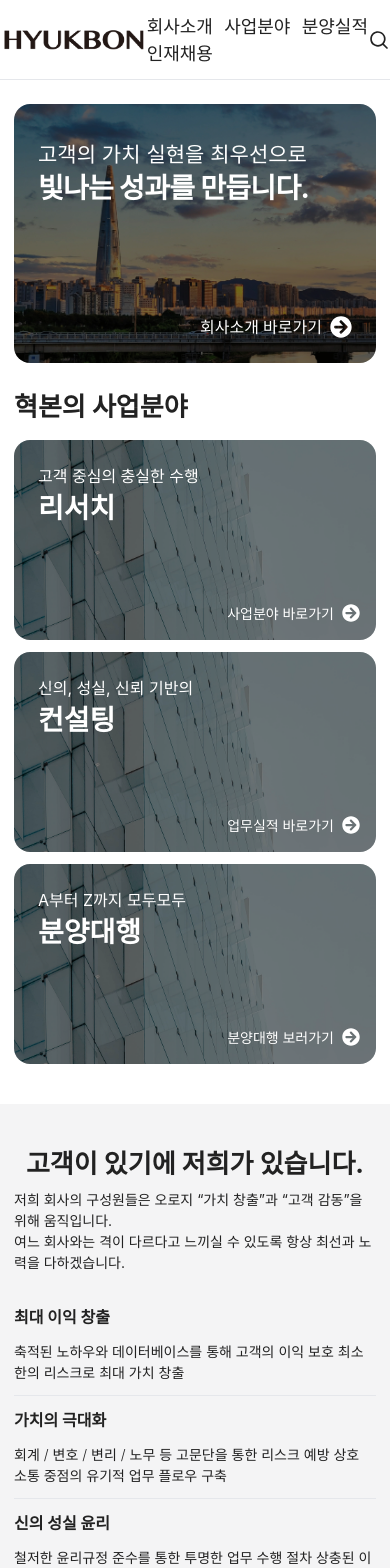
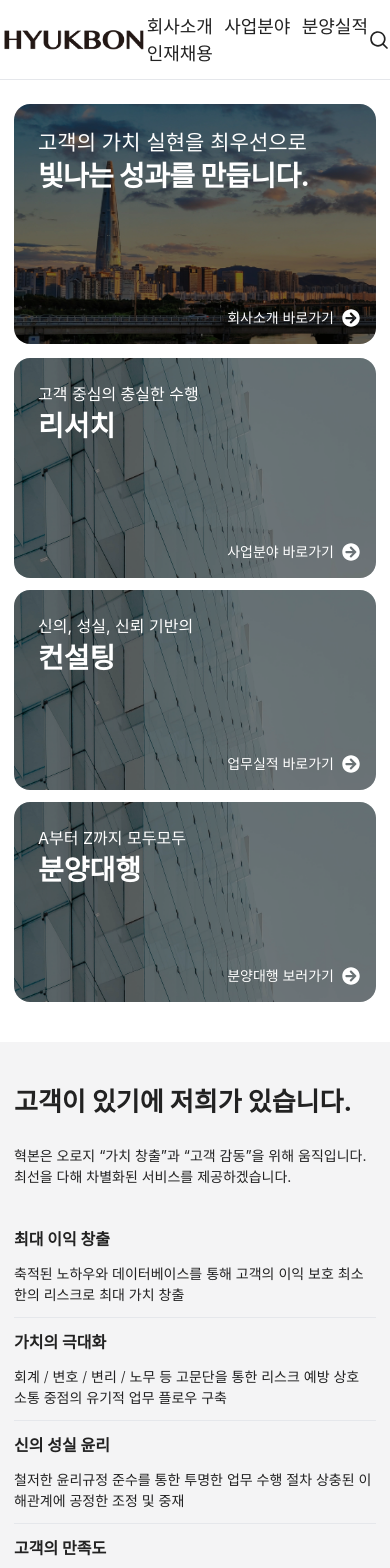
Before and after one commit to ekankr2/hyukbon, a Next.js app: page / in a window 390 px wide. Shown: the top 1568 px of the page. Built offline with nearby package versions, Linux system fonts and the light colour scheme; a web font is replaced by a local one.

Commit message:
고객이 있기에...

```diff
--- a/app/page.tsx
+++ b/app/page.tsx
@@ -9,7 +9,7 @@ export default function Home() {
       <div className="w-full max-w-[384px] md:w-[712px] lg:w-[948px] xl:w-[1316px] md:max-w-none mx-auto text-26 md:text-30">
         <section className="pt-6 md:pt-8 lg:pt-4 group select-none text-white">
           <div className="rounded-2xl overflow-hidden relative lg:h-[486px] xl:h-[621px]">
-            <div className="absolute top-7 lg:top-12 lg:left-10 xl:left-12 left-6 md:left-8 z-10 text-28">
+            <div className="absolute top-4 md:top-7 lg:top-12 lg:left-10 xl:left-12 left-6 md:left-8 z-10 text-28">
               <p className="text-21 md:text-28 inline-block">
                 고객의 가치 실현을 최우선으로
               </p>
@@ -20,7 +20,7 @@ export default function Home() {
             <Image
               src="/메인이미지-small.jpg"
               alt="main_image"
-              className="brightness-50 md:hidden group-hover:brightness-100 main-duration-300 "
+              className="brightness-50 md:hidden h-[240px] group-hover:brightness-100 main-duration-300 "
               height={740}
               width={1316}
             />
@@ -31,21 +31,20 @@ export default function Home() {
               height={740}
               width={1316}
             />
-            <div className="absolute text-16 lg:text-22 font-medium bottom-6 lg:bottom-9 xl:bottom-10 lg:right-10 right-6 flex justify-between flex-row items-center">
+            <div className="absolute text-14 lg:text-22 font-medium bottom-4 md:bottom-6 lg:bottom-9 xl:bottom-10 lg:right-10 right-4  md:right-6 flex justify-between flex-row items-center">
               <Link href="/about" className="pr-2">
                 회사소개 바로가기
               </Link>
-              <span className="text-22">
+              <span className="text-18 md:text-22">
                 <FaArrowCircleRight />
               </span>
             </div>
           </div>
         </section>
-        <section className="pt-6 md:pt-0">
-          <h2 className="md:hidden">혁본의 사업분야</h2>
+        <section className="">
           <div className="pt-3.5 md:pt-2.5 lg:pt-4  text-white">
             <ul className="flex flex-wrap flex-col md:flex-row justify-between select-none">
-              <li className="bg-gray-100 group rounded-2xl text-16 overflow-hidden w-full h-[200px] md:h-[231px] relative md:w-[32.5%]">
+              <li className="bg-gray-100 group rounded-2xl text-16 overflow-hidden w-full h-[220px] md:h-[231px] relative md:w-[32.5%]">
                 <div className="absolute left-6 top-6 lg:left-10 xl:left-11 lg:top-10 xl:top-11 z-10">
                   <p>고객 중심의 충실한 수행</p>
                   <h3 className="text-28"> 리서치</h3>
@@ -105,16 +104,14 @@ export default function Home() {
             </ul>
           </div>
         </section>
-        <section className="mt-10 py-10 flex flex-col items-center relative">
+        <section className="mt-10 py-10 flex flex-col items-start relative">
           <div className="absolute -z-10 left-1/2 right-1/2 top-0 -translate-x-1/2 bg-zinc-100 w-screen h-full"></div>
-          <h2 className="">고객이 있기에 저희가 있습니다.</h2>
-          <p className="text-14 md:text-16 pt-1.5">
-            저희 회사의 구성원들은 오로지 “가치 창출”과 “고객 감동”을 위해
-            움직입니다.
-            <br /> 여느 회사와는 격이 다르다고 느끼실 수 있도록 항상 최선과
-            노력을 다하겠습니다.
+          <h2 className="text-26">고객이 있기에 저희가 있습니다.</h2>
+          <p className="text-14 md:text-16 pt-6 md:pt-2">
+            혁본은 오로지 “가치 창출”과 “고객 감동”을 위해 움직입니다.
+            <br /> 최선을 다해 차별화된 서비스를 제공하겠습니다.
           </p>
-          <div className="mt-8 xl:mt-20">
+          <div className="mt-10 xl:mt-20">
             <ul className="divide-y lg:divide-y-0 lg:divide-x text-14 md:text-16 flex flex-col lg:flex-row">
               <li className="pb-3 md:py-5 lg:pr-5">
                 <h4 className="text-16 md:text-18">최대 이익 창출</h4>
```
